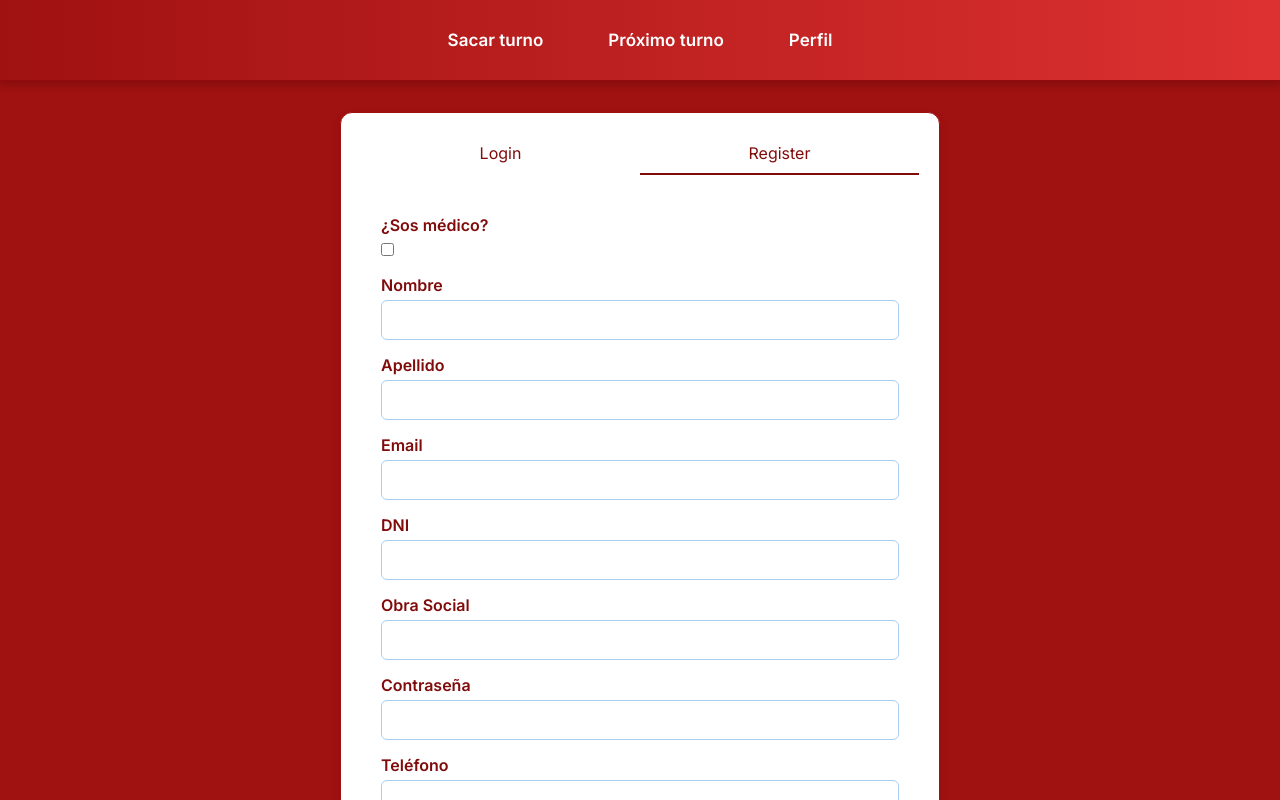
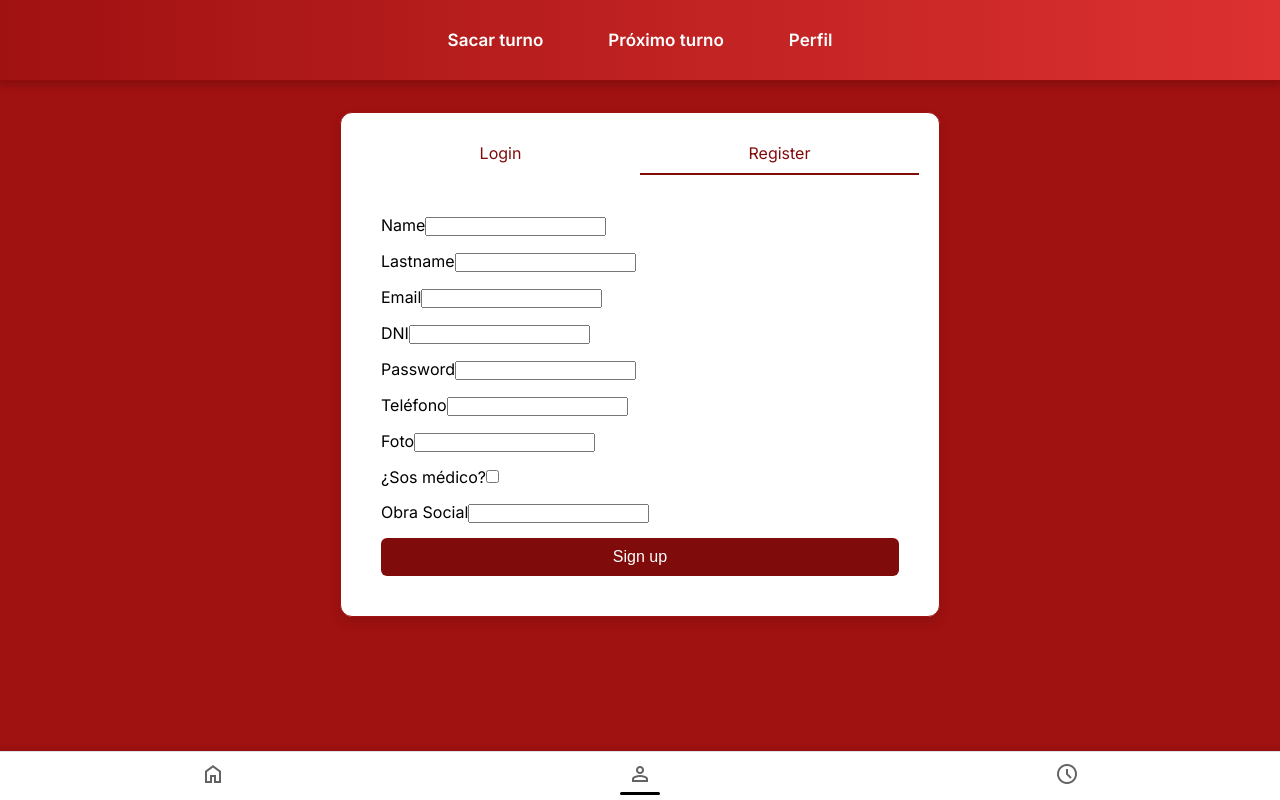
Before and after one commit to AgustinaPotasman/PF_FrontNext, a Next.js app in the folder pf/: page / in a window 1280 px wide. Both pictures are taken after a click on the link "Register". Shown: the top 800 px of the page. Built offline with nearby package versions, Linux system fonts and the light colour scheme.

Commit message:
csi terminado, chequear lo de los campos completos

```diff
--- a/pf/app/LoginForm/page.js
+++ b/pf/app/LoginForm/page.js
@@ -5,6 +5,7 @@ import { useRouter } from 'next/navigation';
 import styles from './page.module.css';
 import { UserContext } from "../components/UserContext/UserContext";
 import Footer from './Components/footer'
+
 
 export default function LoginForm() {
   const [activeTab, setActiveTab] = useState('login');
--- a/pf/app/page.js
+++ b/pf/app/page.js
@@ -4,47 +4,57 @@ import React, { useState, useContext } from 'react';
 import { useRouter } from 'next/navigation';
 import styles from './page.module.css';
 import { UserContext } from "./components/UserContext/UserContext";
+import Footer from './Components/Footer';
 
 export default function LoginForm() {
   const [activeTab, setActiveTab] = useState('login');
-  const [isDoctor, setIsDoctor] = useState(false);  // Nuevo estado para el switch
   const { setUser } = useContext(UserContext);
   const router = useRouter();
+  const [loading, setLoading] = useState(false);
+  const [errorMessage, setErrorMessage] = useState('');
+  const [isDoctor, setIsDoctor] = useState(false); // Estado para saber si el usuario es médico
 
   const handleTabChange = (tab) => {
     setActiveTab(tab);
+    setErrorMessage(''); // Reset error message on tab change
   };
 
   const handleSubmitLogin = async (event) => {
     event.preventDefault();
-    const email = event.target.loginEmail.value;
+    setLoading(true);
+    setErrorMessage('');
+
+    const dni = event.target.loginEmail.value; // Cambia esto a DNI
     const password = event.target.loginPassword.value;
 
     try {
       const response = await fetch('http://localhost:3000/api/login', {
         method: 'POST',
-        headers: {
-          'Content-Type': 'application/json',
-        },
-        body: JSON.stringify({ email, password }),
+        headers: { 'Content-Type': 'application/json' },
+        body: JSON.stringify({ DNI: dni, contrasena: password }), // Cambia a DNI y contrasena
       });
 
       const data = await response.json();
-
       if (response.ok) {
-        localStorage.setItem('user', JSON.stringify(data.user));
-        setUser(data.user);
+        localStorage.setItem('user', JSON.stringify(data.patient));
+        setUser(data.patient);
         router.push('/Home');
       } else {
-        alert('Credenciales inválidas');
+        setErrorMessage(data.message || 'Credenciales inválidas');
       }
     } catch (error) {
       console.error('Error en el login:', error);
+      setErrorMessage('Error en el login. Inténtalo nuevamente.');
+    } finally {
+      setLoading(false);
     }
   };
 
   const handleSubmitRegister = async (event) => {
     event.preventDefault();
+    setLoading(true);
+    setErrorMessage('');
+
     const name = event.target.registerName.value.trim();
     const lastname = event.target.registerLastname.value.trim();
     const email = event.target.registerEmail.value.trim();
@@ -52,64 +62,44 @@ export default function LoginForm() {
     const password = event.target.registerPassword.value;
     const telefono = event.target.registerTelefono.value.trim();
     const foto = event.target.registerFoto.value.trim();
-    const obraSocial = isDoctor ? null : event.target.registerObraSocial?.value.trim();
-
+    const obraSocial = !isDoctor ? event.target.registerObraSocial.value.trim() : null;
 
     if (!name || !lastname || !email || !dni || !password || !telefono || !foto || (!isDoctor && !obraSocial)) {
-      alert('Todos los campos son obligatorios');
+        setErrorMessage('Todos los campos son obligatorios');
         return;
     }
 
-
     try {
-      const response = await fetch('http://localhost:3000/api/register', {
+        const response = await fetch('http://localhost:3000/api/user/register', {
             method: 'POST',
-        headers: {
-          'Content-Type': 'application/json',
-        },
-        body: JSON.stringify({ name, lastname, email, dni, password, telefono, foto, obraSocial, isDoctor }),
+            headers: { 'Content-Type': 'application/json' },
+            body: JSON.stringify({ nombre: name, apellido: lastname, DNI: dni, gmail: email, obra_social: obraSocial, contrasena: password, telefono }),
         });
 
         const data = await response.json();
-
         if (response.ok) {
             alert('Usuario registrado con éxito');
             setActiveTab('login');
         } else {
-        alert(data.error || 'Error al registrar usuario');
+            setErrorMessage(data.message || 'Error al registrar usuario');
         }
     } catch (error) {
         console.error('Error en el registro:', error);
-      alert('Error en el registro. Inténtalo nuevamente.');
+        setErrorMessage('Error en el registro. Inténtalo nuevamente.');
+    } finally {
+        setLoading(false);
     }
 };
 
   return (
-    <>
     <div className={styles.body}>
       <div className={styles.container}>
         <ul className={styles.navPills} role="tablist">
           <li className={styles.navItem} role="presentation">
-              <a
-                className={`${styles.navLink} ${activeTab === 'login' ? styles.navLinkActive : ''}`}
-                href='#'
-                role="tab"
-                aria-selected={activeTab === 'login'}
-                onClick={() => handleTabChange('login')}
-              >
-                Login
-              </a>
+            <a className={`${styles.navLink} ${activeTab === 'login' ? styles.navLinkActive : ''}`} href='#' onClick={() => handleTabChange('login')}>Login</a>
           </li>
           <li className={styles.navItem} role="presentation">
-              <a
-                className={`${styles.navLink} ${activeTab === 'register' ? styles.navLinkActive : ''}`}
-                href='#'
-                role="tab"
-                aria-selected={activeTab === 'register'}
-                onClick={() => handleTabChange('register')}
-              >
-                Register
-              </a>
+            <a className={`${styles.navLink} ${activeTab === 'register' ? styles.navLinkActive : ''}`} href='#' onClick={() => handleTabChange('register')}>Register</a>
           </li>
         </ul>
 
@@ -117,87 +107,75 @@ export default function LoginForm() {
           {activeTab === 'login' && (
             <form onSubmit={handleSubmitLogin} className={styles.form}>
               <div className={styles.formGroup}>
-                  <label className={styles.formLabel} htmlFor="loginEmail">Email or username</label>
-                  <input type="email" id="loginEmail" className={styles.formControl} required />
+                <label htmlFor="loginEmail">Email or username</label>
+                <input type="email" id="loginEmail" required />
               </div>
               <div className={styles.formGroup}>
-                  <label className={styles.formLabel} htmlFor="loginPassword">Password</label>
-                  <input type="password" id="loginPassword" className={styles.formControl} required />
+                <label htmlFor="loginPassword">Password</label>
+                <input type="password" id="loginPassword" required />
               </div>
-                <button type="submit" className={styles.btnPrimary}>Sign in</button>
+              {errorMessage && <div className={styles.error}>{errorMessage}</div>}
+              <button type="submit" className={styles.btnPrimary} disabled={loading}>
+                {loading ? 'Loading...' : 'Sign in'}
+              </button>
             </form>
           )}
 
           {activeTab === 'register' && (
             <form onSubmit={handleSubmitRegister} className={styles.form}>
               <div className={styles.formGroup}>
-                  <label className={styles.formLabel}>¿Sos médico?</label>
-                  <label className={styles.switch}>
+                <label htmlFor="registerName">Name</label>
+                <input type="text" id="registerName" required />
+              </div>
+              <div className={styles.formGroup}>
+                <label htmlFor="registerLastname">Lastname</label>
+                <input type="text" id="registerLastname" required />
+              </div>
+              <div className={styles.formGroup}>
+                <label htmlFor="registerEmail">Email</label>
+                <input type="email" id="registerEmail" required />
+              </div>
+              <div className={styles.formGroup}>
+                <label htmlFor="registerDNI">DNI</label>
+                <input type="text" id="registerDNI" required />
+              </div>
+              <div className={styles.formGroup}>
+                <label htmlFor="registerPassword">Password</label>
+                <input type="password" id="registerPassword" required />
+              </div>
+              <div className={styles.formGroup}>
+                <label htmlFor="registerTelefono">Teléfono</label>
+                <input type="text" id="registerTelefono" required />
+              </div>
+              <div className={styles.formGroup}>
+                <label htmlFor="registerFoto">Foto</label>
+                <input type="text" id="registerFoto" required />
+              </div>
+              <div className={styles.formGroup}>
+                <label>
+                  ¿Sos médico?
                   <input
                     type="checkbox"
                     checked={isDoctor}
                     onChange={() => setIsDoctor(!isDoctor)}
                   />
-                    <span className={styles.slider}></span>
                 </label>
               </div>
-                <div className={styles.formGroup}>
-                  <label className={styles.formLabel} htmlFor="registerName">Nombre</label>
-                  <input type="text" id="registerName" className={styles.formControl} required />
-                </div>
-                <div className={styles.formGroup}>
-                  <label className={styles.formLabel} htmlFor="registerLastname">Apellido</label>
-                  <input type="text" id="registerLastname" className={styles.formControl} required />
-                </div>
-                <div className={styles.formGroup}>
-                  <label className={styles.formLabel} htmlFor="registerEmail">Email</label>
-                  <input type="email" id="registerEmail" className={styles.formControl} required />
-                </div>
-                {isDoctor && (
-                  <div className={styles.formGroup}>
-                    <label className={styles.formLabel} htmlFor='registerArea'>Area</label>
-                    <input type="text" id="registerDNI" className={styles.formControl} required />
-                  </div>
-                )
-                }
-                <div className={styles.formGroup}>
-                  <label className={styles.formLabel} htmlFor="registerDNI">DNI</label>
-                  <input type="text" id="registerArea" className={styles.formControl} required />
-                </div>
-
               {!isDoctor && (
                 <div className={styles.formGroup}>
-                    <label className={styles.formLabel} htmlFor="registerObraSocial">Obra Social</label>
-                    <input type="text" id="registerObraSocial" className={styles.formControl} required />
+                  <label htmlFor="registerObraSocial">Obra Social</label>
+                  <input type="text" id="registerObraSocial" required />
                 </div>
               )}
-
-                <div className={styles.formGroup}>
-                  <label className={styles.formLabel} htmlFor="registerPassword">Contraseña</label>
-                  <input type="password" id="registerPassword" className={styles.formControl} required />
-                </div>
-                <div className={styles.formGroup}>
-                  <label className={styles.formLabel} htmlFor="registerTelefono">Teléfono</label>
-                  <input type="text" id="registerTelefono" className={styles.formControl} required />
-                </div>
-                <div className={styles.formGroup}>
-                  <label className={styles.formLabel} htmlFor="registerFoto">Foto</label>
-                  <input type="text" id="registerFoto" className={styles.formControl} required />
-                </div>
-
-
-                <div className={styles.checkboxGroup}>
-                  <input className={styles.checkbox} type="checkbox" id="registerCheck" defaultChecked />
-                  <label className={styles.checkboxLabel} htmlFor="registerCheck">
-                    He leído y acepto los términos
-                  </label>
-                </div>
-                <button type="submit" className={styles.btnPrimary}>Sign up</button>
+              {errorMessage && <div className={styles.error}>{errorMessage}</div>}
+              <button type="submit" className={styles.btnPrimary} disabled={loading}>
+                {loading ? 'Loading...' : 'Sign up'}
+              </button>
             </form>
           )}
         </div>
       </div>
+      <Footer />
     </div>
-    </>
   );
 }
```
Also changed, not shown: pf/app/components/UserContext/UserContext.js (line endings or trailing spaces). Lines whose indentation alone changed are shown as unchanged.
